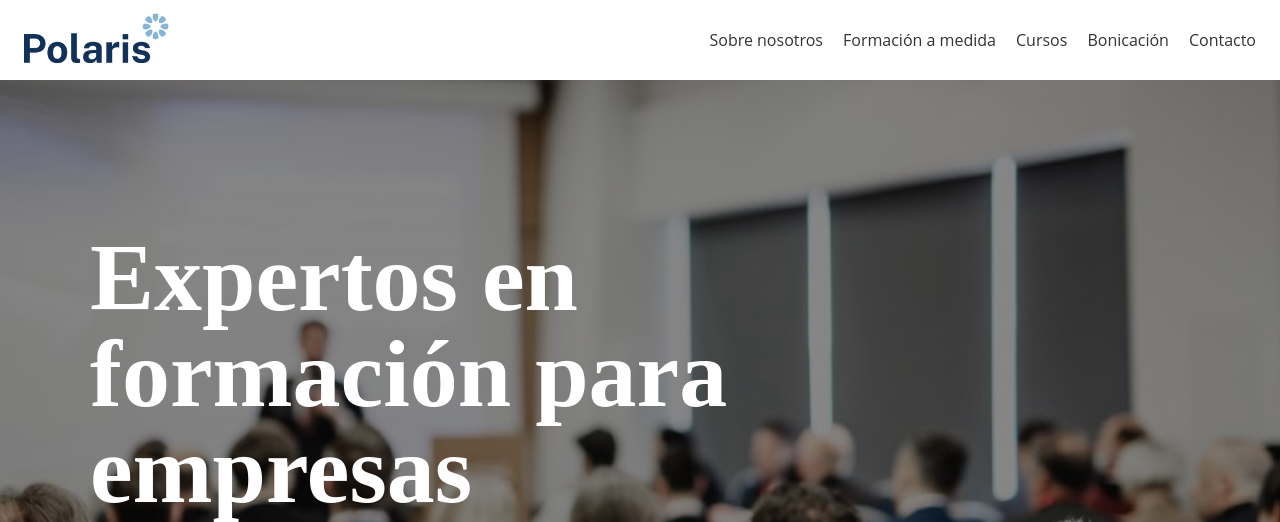
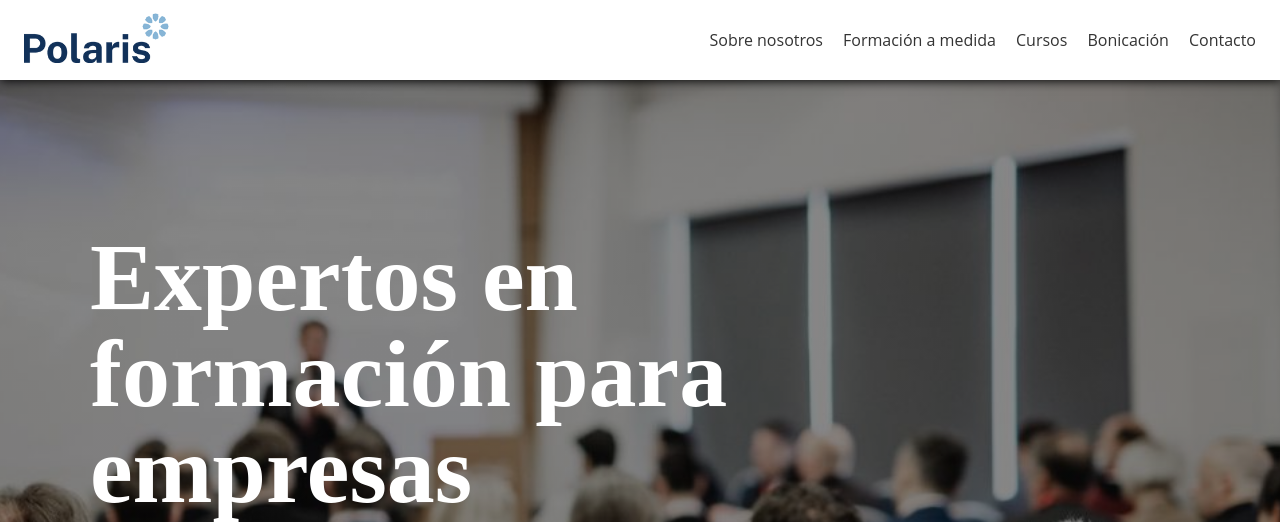
Before and after one commit to DaniRosello/polaris, a PHP site: page / in a window 1280 px wide. Shown: the top 522 px of the page. Run offline with PHP 8.4, Linux system fonts and the light colour scheme; some libraries are stand-ins or nearby versions; some web fonts are replaced.

Commit message:
Algún arreglo en formulario y sombra en header

```diff
--- a/amedida.html
+++ b/amedida.html
@@ -109,7 +109,7 @@
                     <input type="email" name="email" placeholder="Correo electrónico*" required>
                 </div>
                 <h3>SOBRE EL CURSO</h3>
-                <textarea class="textareaContact" name="message" placeholder="  NECESIDAD FORMATIVA / OBJETIVOS*" required></textarea>
+                <textarea class="textareaContact" name="message" placeholder="NECESIDAD FORMATIVA / OBJETIVOS*" required></textarea>
                 <div class="form-group">
                     <div>
                         <p>Marca los perfiles de los destinatarios:</p>
--- a/css/style.css
+++ b/css/style.css
@@ -124,6 +124,8 @@ header.main-header {
     justify-content: space-between;
     align-items: center;
     position: relative;
+    box-shadow: 0 1px 10px black;
+    z-index: 1000;
 
 }
 header.main-header > * {
```
